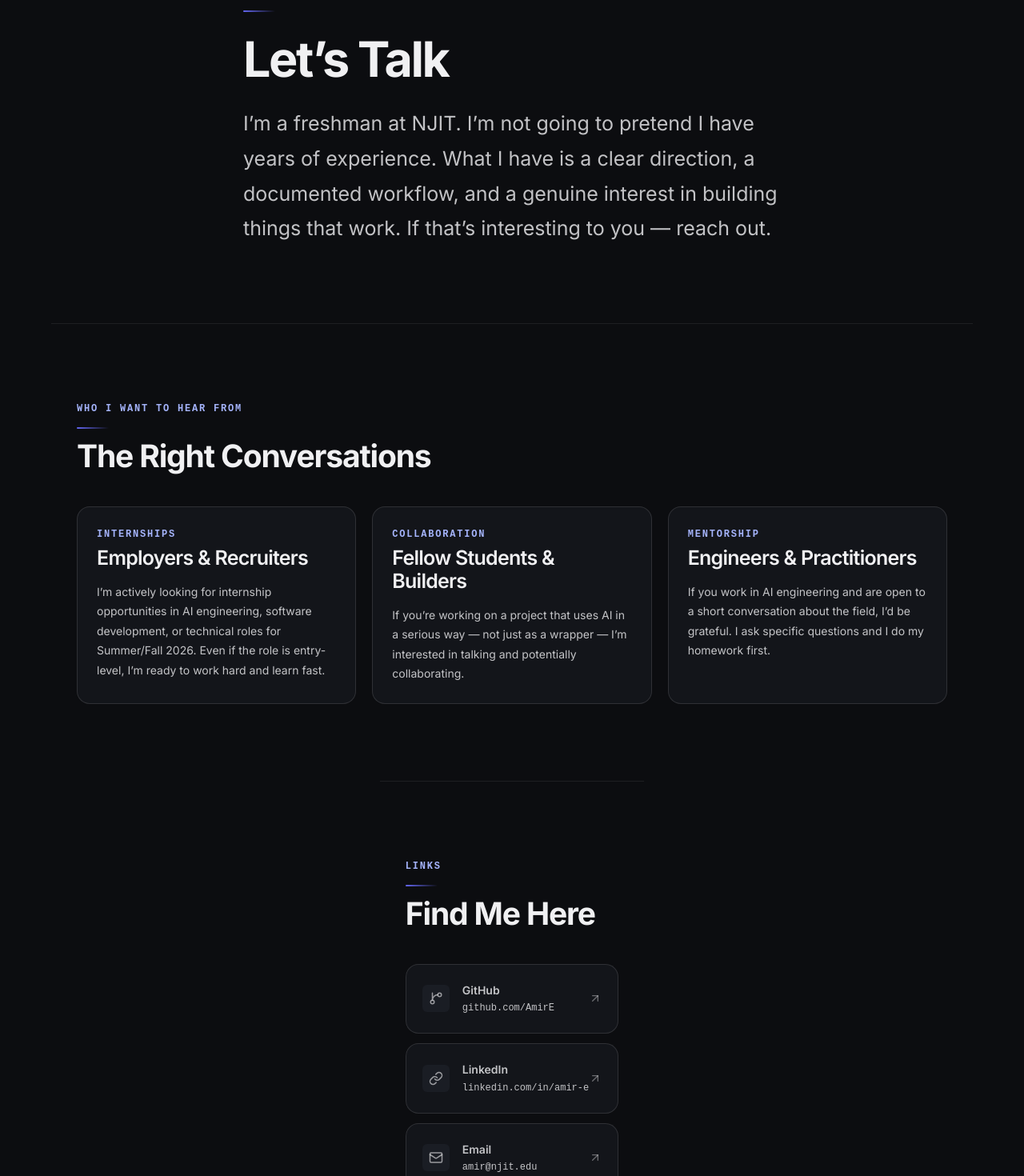
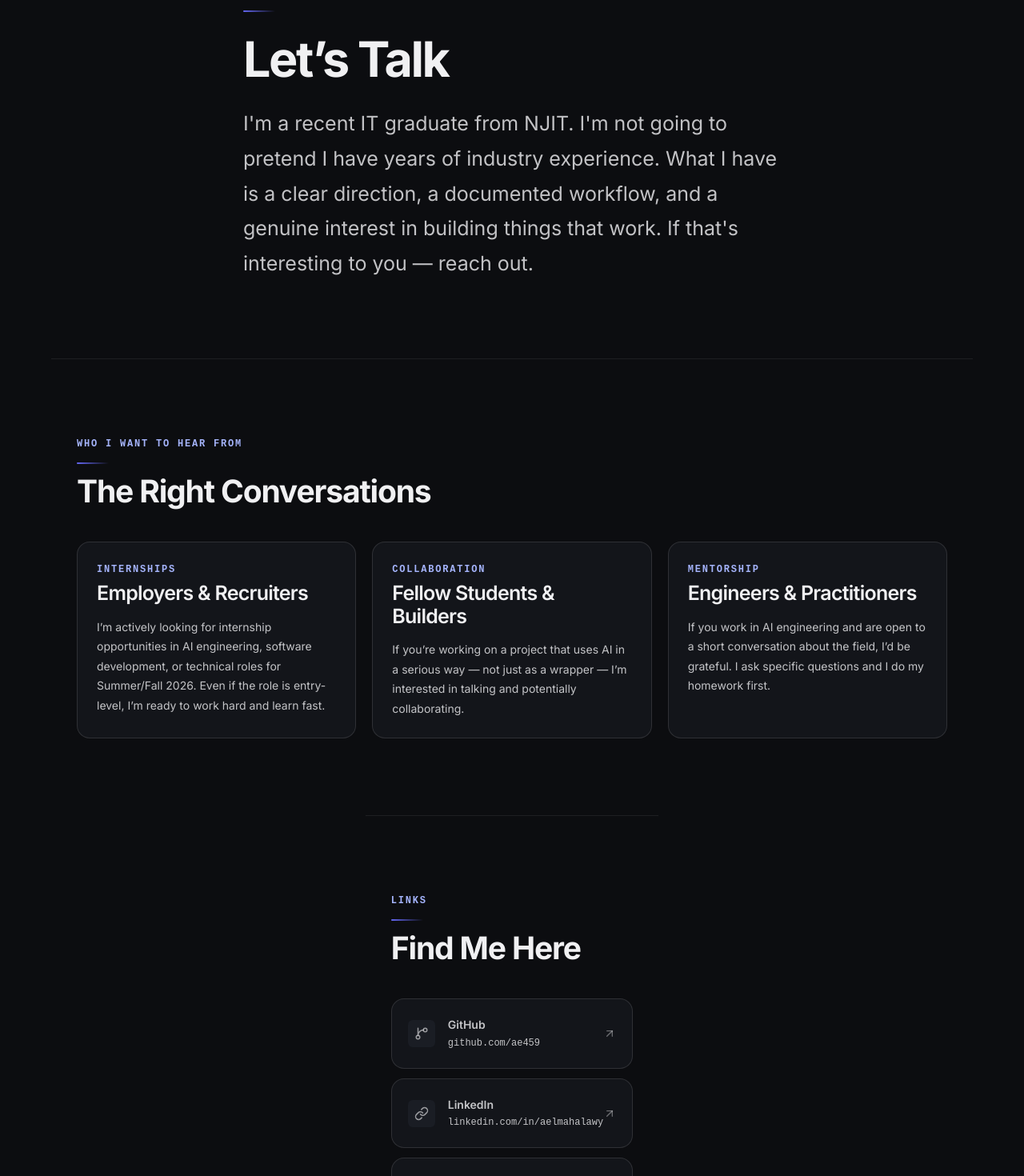
Before and after one commit to ae459/IS117-Protfolio-Project, a Next.js app: page /contact in a window 1280 px wide. Shown: the part 180-1650 px from the top of the page at 80% size. Built offline with nearby package versions, Linux system fonts and the light colour scheme.

Commit message:
Update Syntax and Information Corrections

```diff
--- a/app/about/page.tsx
+++ b/app/about/page.tsx
@@ -37,28 +37,40 @@ const values = [
 
 const timeline = [
   {
+    date: "Fall 2022",
+    title: "Started at NJIT — Information Technology",
+    detail:
+      "Transferred foundational CS credits from Middlesex County College (OOP, Data Structures, Discrete Math) and began the IT program. Also completed Computing & Effective Communication.",
+  },
+  {
+    date: "Spring 2023",
+    title: "Information Design, Ethics & Professional Development",
+    detail:
+      "IT 201 Information Design Techniques, IS 350 Computers Society & Ethics, YWCC 307 Professional Development in Computing. First exposure to design principles and the professional responsibilities of working in tech.",
+  },
+  {
+    date: "Spring 2025",
+    title: "Networking & Internet Applications",
+    detail:
+      "IT 120 Intro to Networking Technology, IT 202 Internet Applications. Built understanding of how systems communicate and how web applications are structured and deployed.",
+  },
+  {
     date: "Fall 2025",
-    title: "Started IS117",
+    title: "Databases & System Administration",
     detail:
-      "First serious exposure to web development, design systems, and building things that actually work in a browser.",
+      "IS 331 Database Design Management & Applications, IT 340 Intro to System Administration. Learned how data is structured at scale and how production systems are managed.",
   },
   {
     date: "Spring 2026",
-    title: "Studied AI Orchestration Methodology",
+    title: "Final Semester — Capstone, Systems Integration & IS117",
     detail:
-      "Analyzed the professor’s reference repo for the spec-sprint workflow. Understood how to turn vague intent into bounded, verifiable execution.",
+      "IT 491 IT Capstone Project, IT 490 Systems Integration, IT 420 Computer Systems & Networks, and IS117 Web Development. Built this portfolio and the Marvel Comic Book Museum as final-semester projects.",
   },
   {
-    date: "Spring 2026",
-    title: "Built First Spec-Driven Project",
+    date: "May 2026",
+    title: "Graduated — B.S. Information Technology, NJIT",
     detail:
-      "Applied the methodology to this portfolio — 9 phase specs written before building, each with clear deliverables and quality gates.",
-  },
-  {
-    date: "Summer 2026 (Planned)",
-    title: "LangChain Fundamentals + RAG Project",
-    detail:
-      "Goal: build a working retrieval-augmented generation system from scratch. Not a tutorial — a real implementation with a documented spec.",
+      "Completed degree. Now building toward AI Forward Engineering — applying the systems, networking, and design foundations from the IT program to AI-integrated architectures.",
   },
 ];
 
@@ -82,10 +94,10 @@ export default function AboutPage() {
             <div className="accent-line mb-6" />
             <h1 className="mb-6">Where I Am and Where I&apos;m Going</h1>
             <p className="text-[var(--ink-70)] text-xl leading-relaxed">
-              I&apos;m a freshman at NJIT. I don&apos;t have three years of work
-              experience. What I have is a clear research-backed direction, the
-              discipline to plan before I build, and the judgment to use AI as a
-              tool — not a shortcut.
+              I&apos;m a recent graduate from NJIT in Information Technology. I don&apos;t have
+              years of industry experience yet. What I have is a clear
+              research-backed direction, the discipline to plan before I build,
+              and the judgment to use AI as a tool — not a shortcut.
             </p>
           </div>
         </div>
@@ -114,7 +126,7 @@ export default function AboutPage() {
               AI Forward Engineering appeals to me because it’s specific. It’s
               not “work in AI” — it’s build the orchestration layer, design the
               prompting system, make the pipeline reliable. That’s a job I can
-              research, practice, and build toward right now, even as a freshman.
+              research, practice, and build toward now that I&apos;ve graduated.
             </p>
           </div>
         </div>
--- a/app/contact/page.tsx
+++ b/app/contact/page.tsx
@@ -33,21 +33,21 @@ const audience = [
 const contactLinks = [
   {
     label: "GitHub",
-    sub: "github.com/AmirE",
+    sub: "github.com/ae459",
     href: siteConfig.github,
     icon: GitBranch,
     external: true,
   },
   {
     label: "LinkedIn",
-    sub: "linkedin.com/in/amir-e",
+    sub: "linkedin.com/in/aelmahalawy",
     href: siteConfig.linkedin,
     icon: LinkIcon,
     external: true,
   },
   {
     label: "Email",
-    sub: "amir@njit.edu",
+    sub: "amir.elmaha@gmail.com",
     href: siteConfig.email,
     icon: Mail,
     external: false,
@@ -64,10 +64,10 @@ export default function ContactPage() {
           <div className="accent-line mb-6" />
           <h1 className="mb-6">Let’s Talk</h1>
           <p className="text-[var(--ink-70)] text-xl leading-relaxed">
-            I’m a freshman at NJIT. I’m not going to pretend I have years
-            of experience. What I have is a clear direction, a documented
-            workflow, and a genuine interest in building things that work. If
-            that’s interesting to you — reach out.
+            I&apos;m a recent IT graduate from NJIT. I&apos;m not going to pretend I have
+            years of industry experience. What I have is a clear direction, a
+            documented workflow, and a genuine interest in building things that
+            work. If that&apos;s interesting to you — reach out.
           </p>
         </div>
       </section>
--- a/app/page.tsx
+++ b/app/page.tsx
@@ -41,15 +41,15 @@ export default function HomePage() {
       <section className="section-spacing page-shell">
         <div className="grid gap-12 lg:grid-cols-2 lg:items-center">
           <div className="flex flex-col gap-6">
-            <p className="eyebrow">AI Forward Engineer · Freshman at NJIT</p>
+            <p className="eyebrow">AI Forward Engineer · IT Graduate, NJIT</p>
             <h1 className="text-[var(--foreground)] leading-[1.05]">
               Building the systems that make AI{" "}
               <span className="text-[var(--accent-soft)]">useful.</span>
             </h1>
             <p className="text-[var(--ink-70)] text-lg leading-relaxed max-w-[50ch]">
-              I’m a freshman at NJIT studying Computer Science with a focus on
-              AI-forward engineering. I’m not just learning to use AI tools —
-              I’m learning to design the workflows, architectures, and systems
+              I&apos;m a recent graduate from NJIT in Information Technology with a focus on
+              AI-forward engineering. I&apos;m not just learning to use AI tools —
+              I&apos;m learning to design the workflows, architectures, and systems
               where AI does serious work.
             </p>
             <div className="flex flex-wrap gap-3 mt-2">
--- a/app/projects/page.tsx
+++ b/app/projects/page.tsx
@@ -41,12 +41,13 @@ const projects: {
   },
   {
     id: "scrollytelling-museum",
-    title: "IS117 Scrollytelling Museum",
+    title: "IS117 Marvel Comic Book Museum",
     status: "completed",
     image: "/project-scrollytelling.png",
     imageAlt: "Museum-style scroll web interface with editorial layout",
+    github: "https://github.com/ae459/IS117_MT",
     description:
-      "A museum-style scrollytelling web experience built as an earlier IS117 project. Demonstrates understanding of layout, narrative flow, and editorial web design — the foundation that informed how I approached this portfolio.",
+      "A museum-style scrollytelling web experience exploring the history of Marvel Comics, built as an earlier IS117 project. Uses scroll-driven narrative, editorial layout, and custom CSS to guide visitors through comic book eras. Live on GitHub Pages.",
     what_it_shows:
       "Foundational web skills, design thinking, and storytelling with web technology.",
     tech: ["HTML", "CSS", "JavaScript"],
--- a/app/skills/page.tsx
+++ b/app/skills/page.tsx
@@ -83,9 +83,8 @@ const workflowSteps = [
 const roadmap = [
   { date: "Summer 2026", goal: "LangChain fundamentals — build a simple RAG system from scratch." },
   { date: "Summer 2026", goal: "Start Spec-to-Site Generator project (spec already written)." },
-  { date: "Fall 2026", goal: "Data Structures course at NJIT." },
-  { date: "Fall 2026", goal: "Begin Python for Machine Learning (self-directed)." },
-  { date: "2027", goal: "First internship application in AI/ML engineering." },
+  { date: "Fall 2026", goal: "Self-directed: Python for Machine Learning." },
+  { date: "2027", goal: "First full-time application in AI/ML engineering." },
   { date: "2027–2028", goal: "Deep dive: vector databases, embeddings, production AI systems." },
 ];
 
--- a/lib/site-navigation.ts
+++ b/lib/site-navigation.ts
@@ -21,7 +21,7 @@ export const footerNavigation = {
     { href: "/skills", label: "Skills" },
     { href: "/contact", label: "Contact" },
     {
-      href: "https://github.com/AmirE",
+      href: "https://github.com/ae459",
       label: "GitHub",
       external: true,
     },
--- a/lib/site.ts
+++ b/lib/site.ts
@@ -3,9 +3,9 @@ export const siteConfig = {
   role: "AI Forward Engineer",
   tagline: "Building the systems that make AI useful.",
   description:
-    "Freshman at NJIT studying how to design, build, and orchestrate AI-forward systems. This portfolio documents the direction I am building toward.",
-  github: "https://github.com/AmirE",
-  linkedin: "https://linkedin.com/in/amir-e",
-  email: "mailto:amir@njit.edu",
-  repoUrl: "https://github.com/AmirE/IS117-Portfolio-Project",
+    "Recent graduate in Information Technology from NJIT. This portfolio documents my direction into AI-forward engineering — designing, building, and orchestrating systems where AI does serious work.",
+  github: "https://github.com/ae459",
+  linkedin: "https://linkedin.com/in/aelmahalawy",
+  email: "mailto:amir.elmaha@gmail.com",
+  repoUrl: "https://github.com/ae459/IS117-Portfolio-Project",
 };
```
